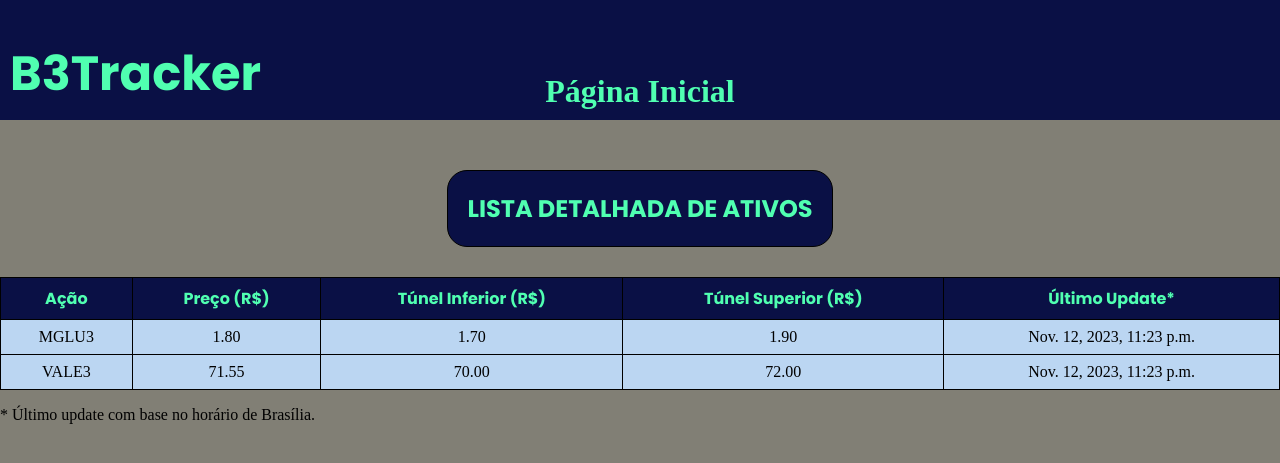
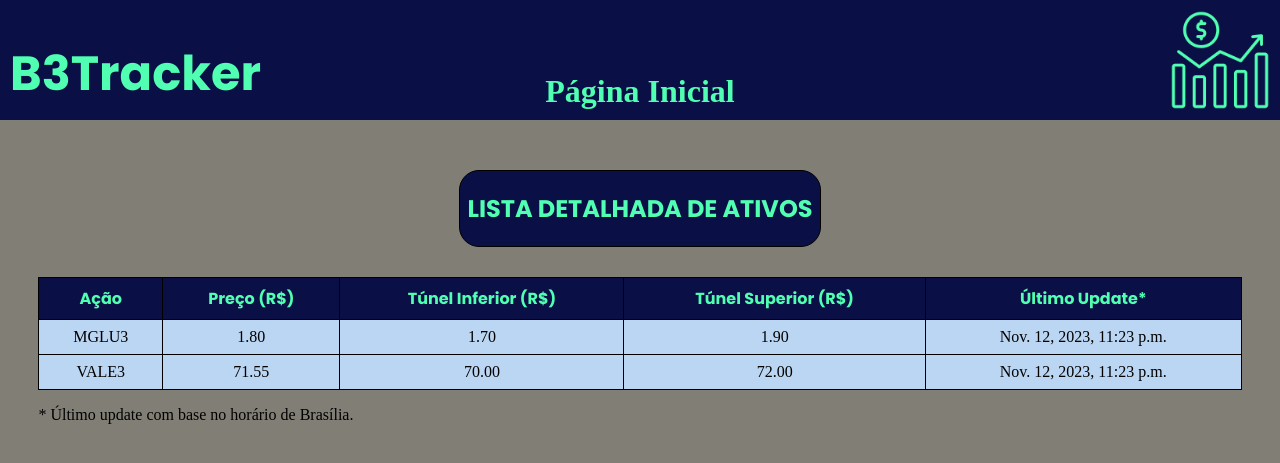
Before and after one commit to RafaelTimbo308/B3Tracker, a Django app: page /Detail/ in a window 1280 px wide. Shown: the top 463 px of the page. Run offline with Django 4.2, Linux system fonts and the light colour scheme; data comes from the database, SQL or seed files in the repository; both versions use the stored data as it was after the commit.

Commit message:
Adição de ícone no header

```diff
--- a/Ticker/static/Ticker/details.css
+++ b/Ticker/static/Ticker/details.css
@@ -2,9 +2,10 @@
 
 
 #table-container{
-
     margin-top: 50px;
-    width: 100%;
+    margin-left: 3%;
+    margin-right: 3%;
+    width: 94%;
     display: flex;
     flex-flow: column nowrap;
     align-items: center;
@@ -50,3 +51,7 @@
 table{
     background-color: #BBD6F2;
 }
+
+p{
+    margin-left: 3%;
+}
--- a/static/style.css
+++ b/static/style.css
@@ -43,3 +43,11 @@ body {
 #link h2:hover {
     color: #AA4586;
 }
+
+#icon {
+    width: 100px;
+    height: 100px;
+    position: absolute; /* Posicionamento absoluto */
+    bottom: 10px; /* Distância de 10px da extremidade inferior */
+    right: 10px; /* Distância de 10px da extremidade direita */
+}
--- a/templates/base.html
+++ b/templates/base.html
@@ -16,6 +16,7 @@
     <header id="principal">
         <h1 id="title">B3Tracker</h1>
         <a id="link" href="{% block href %}{% endblock  %}"><h2>{% block link_name %}{% endblock  %}</h2></a>
+        <img id="icon" src="{% static "Ticker/mercado-de-acoes.png" %}" alt="">
     </header>
 
     <div class="container">
```
Also changed, not shown: Ticker/static/Ticker/mercado-de-acoes.png (added), db.sqlite3.
